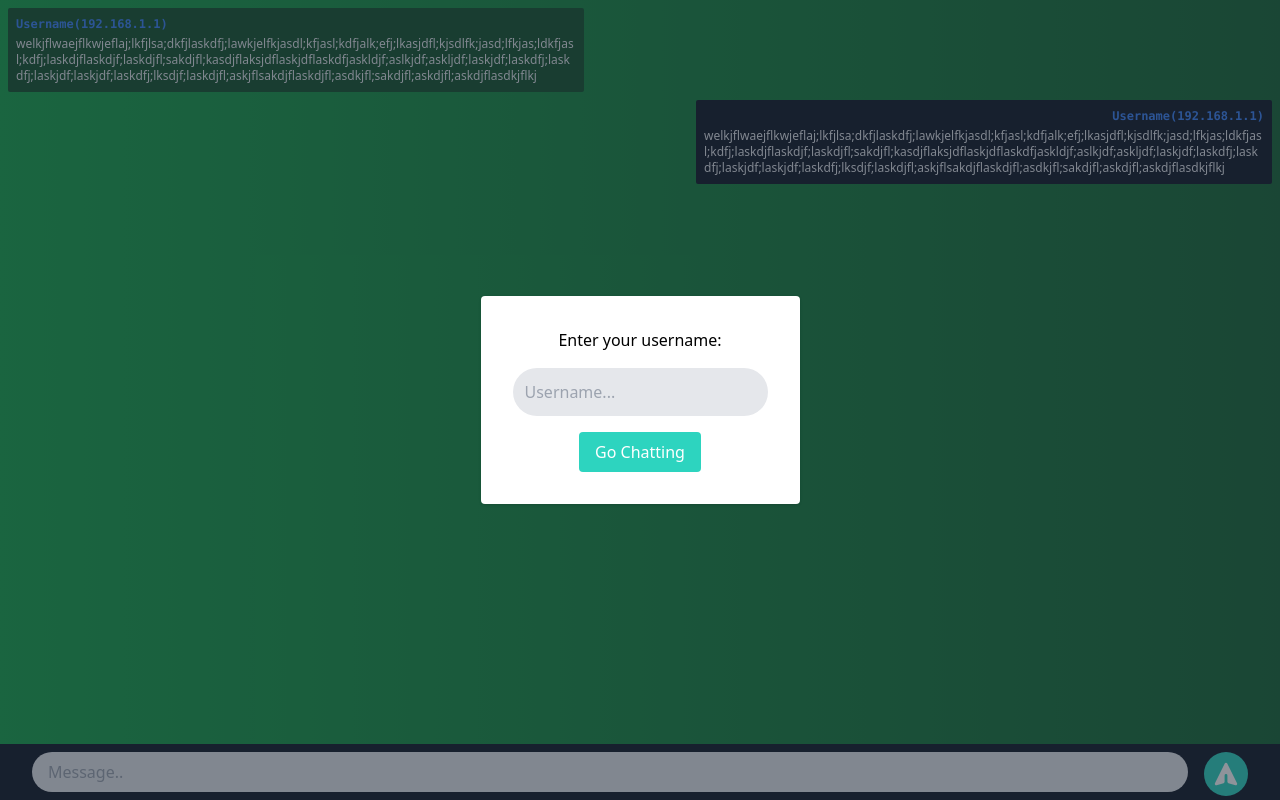
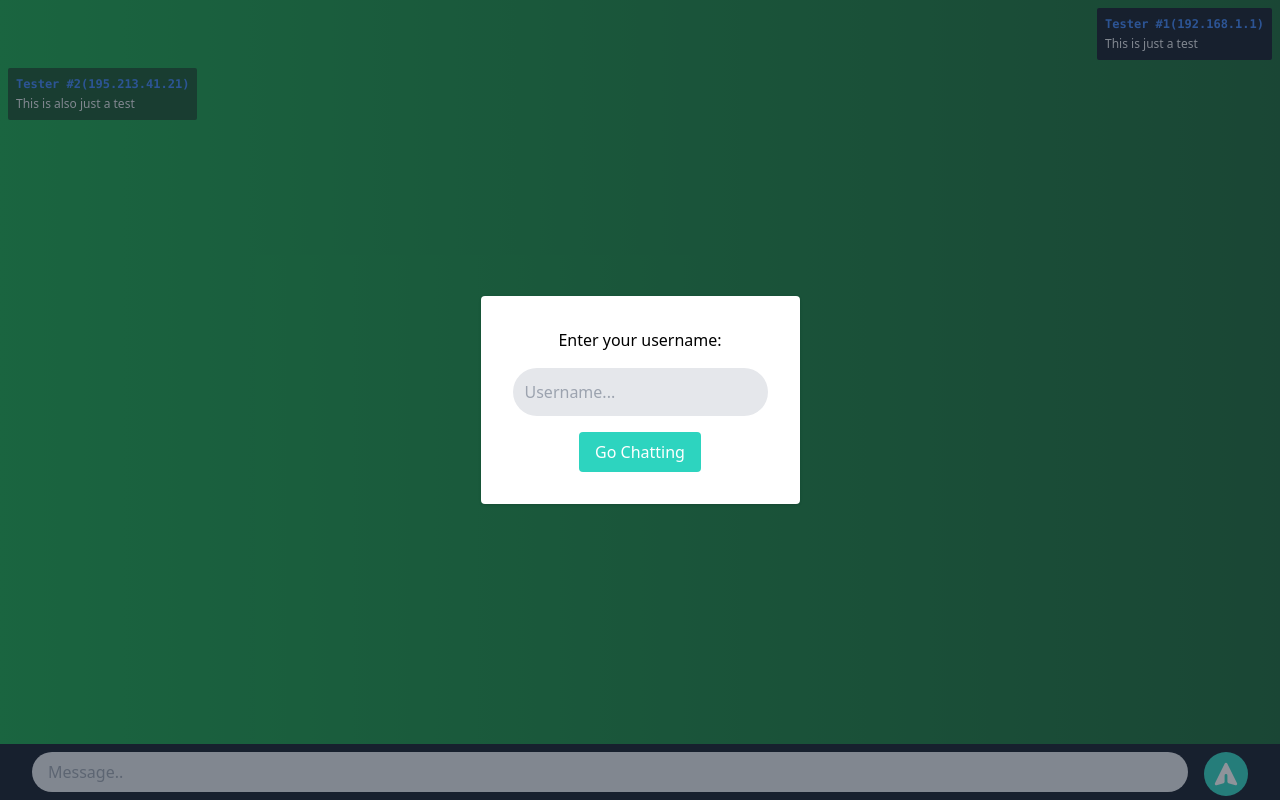
Before and after one commit to zein3/simplechat-client, a React (Create React App) app: page / in a window 1280 px wide. Built offline with nearby package versions, Linux system fonts and the light colour scheme.

Commit message:
added message reducer

```diff
--- a/package.json
+++ b/package.json
@@ -42,6 +42,7 @@
   },
   "devDependencies": {
     "autoprefixer": "^10.4.2",
+    "jest": "^27.4.7",
     "postcss": "^8.4.5",
     "redux-devtools": "^3.7.0",
     "tailwindcss": "^3.0.12"
--- a/src/App.js
+++ b/src/App.js
@@ -7,7 +7,7 @@ const App = () => {
   const username = useSelector(state => state.username.value);
 
   return (
-    <div class="bg-gradient-to-r from-green-600 to-green-800">
+    <div className="bg-gradient-to-r from-green-600 to-green-800">
       {!username && <LoginModal />}
       <MessageWindow />
       <InputBox />
--- a/src/components/MessageWindow.js
+++ b/src/components/MessageWindow.js
@@ -1,24 +1,21 @@
+import { useSelector } from 'react-redux'
 import MessageBubble from './MessageBubble'
 
 const MessageWindow = () => {
-  const aaaaa = "welkjflwaejflkwjeflaj;lkfjlsa;dkfjlaskdfj;lawkjelfkjasdl;kfjasl;kdfjalk;efj;lkasjdfl;kjsdlfk;jasd;lfkjas;ldkfjasl;kdfj;laskdjflaskdjf;laskdjfl;sakdjfl;kasdjflaksjdflaskjdflaskdfjaskldjf;aslkjdf;askljdf;laskjdf;laskdfj;laskdfj;laskjdf;laskjdf;laskdfj;lksdjf;laskdjfl;askjflsakdjflaskdjfl;asdkjfl;sakdjfl;askdjfl;askdjflasdkjflkj";
+  const messages = useSelector(state => state.messages.value);
 
   return (
     <div className="pb-14 h-screen w-full">
       <div className="p-2 h-full w-full text-white overflow-y-auto flex flex-col space-y-2">
 
-        <MessageBubble
-          isFromMe={false}
-          message={aaaaa}
-          senderUsername="Username"
-          senderIp="192.168.1.1"
-        />
-        <MessageBubble
-          isFromMe={true}
-          message={aaaaa}
-          senderUsername="Username"
-          senderIp="192.168.1.1"
-        />
+        {messages.map(message => (
+          <MessageBubble
+            senderUsername={message.senderUsername}
+            senderIp={message.senderIp}
+            message={message.message}
+            isFromMe={message.isFromMe}
+          />
+        ))}
 
       </div>
     </div>
--- /dev/null
+++ b/src/reducers/messageSlice.js
@@ -0,0 +1,35 @@
+import { createSlice } from '@reduxjs/toolkit'
+
+const testInitialState = [
+  {
+    senderUsername: 'Tester #1',
+    senderIp: '192.168.1.1',
+    message: 'This is just a test',
+    isFromMe: true
+  },
+  {
+    senderUsername: 'Tester #2',
+    senderIp: '195.213.41.21',
+    message: 'This is also just a test',
+    isFromMe: false
+  }
+]
+
+export const messageSlice = createSlice({
+  name: 'message',
+  initialState: {
+    value: testInitialState
+  },
+  reducers: {
+    resetMessages: (state) => {
+      state.value = [];
+    },
+    pushMessage: (state, action) => {
+      state.value = [...state.value, action.payload];
+    }
+  }
+})
+
+export const { resetMessages, pushMessage } = messageSlice.actions
+
+export default messageSlice.reducer
--- a/src/reducers/usernameSlice.js
+++ b/src/reducers/usernameSlice.js
@@ -7,7 +7,7 @@ export const usernameSlice = createSlice({
   },
   reducers: {
     setUsername: (state, action) => {
-      state.value = action.payload
+      state.value = action.payload;
     }
   }
 })
--- a/src/store.js
+++ b/src/store.js
@@ -1,8 +1,10 @@
 import { configureStore } from '@reduxjs/toolkit'
 import usernameReducer from './reducers/usernameSlice'
+import messageReducer from './reducers/messageSlice'
 
 export default configureStore({
   reducer: {
-    username: usernameReducer
+    username: usernameReducer,
+    messages: messageReducer
   }
 })
```
Also changed, not shown: 1 other file (tests, documents, lock files or other folders).
